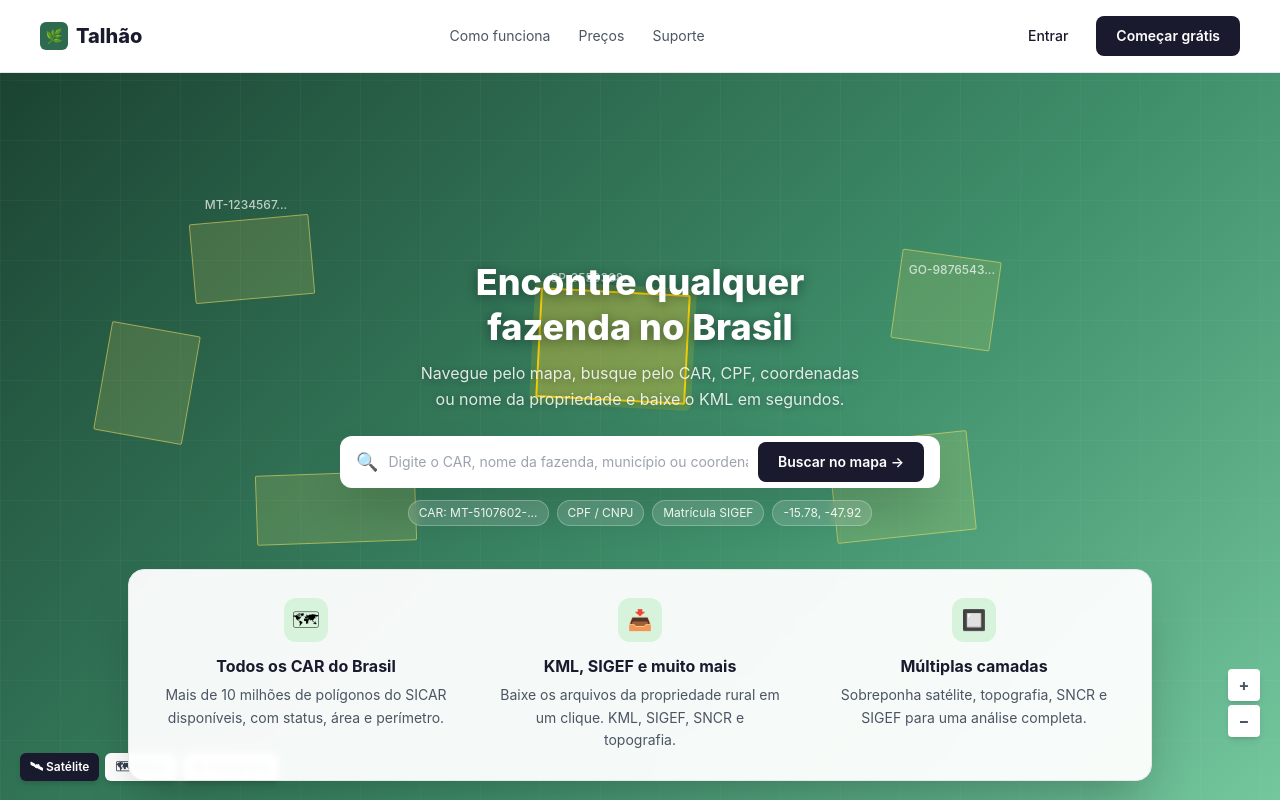
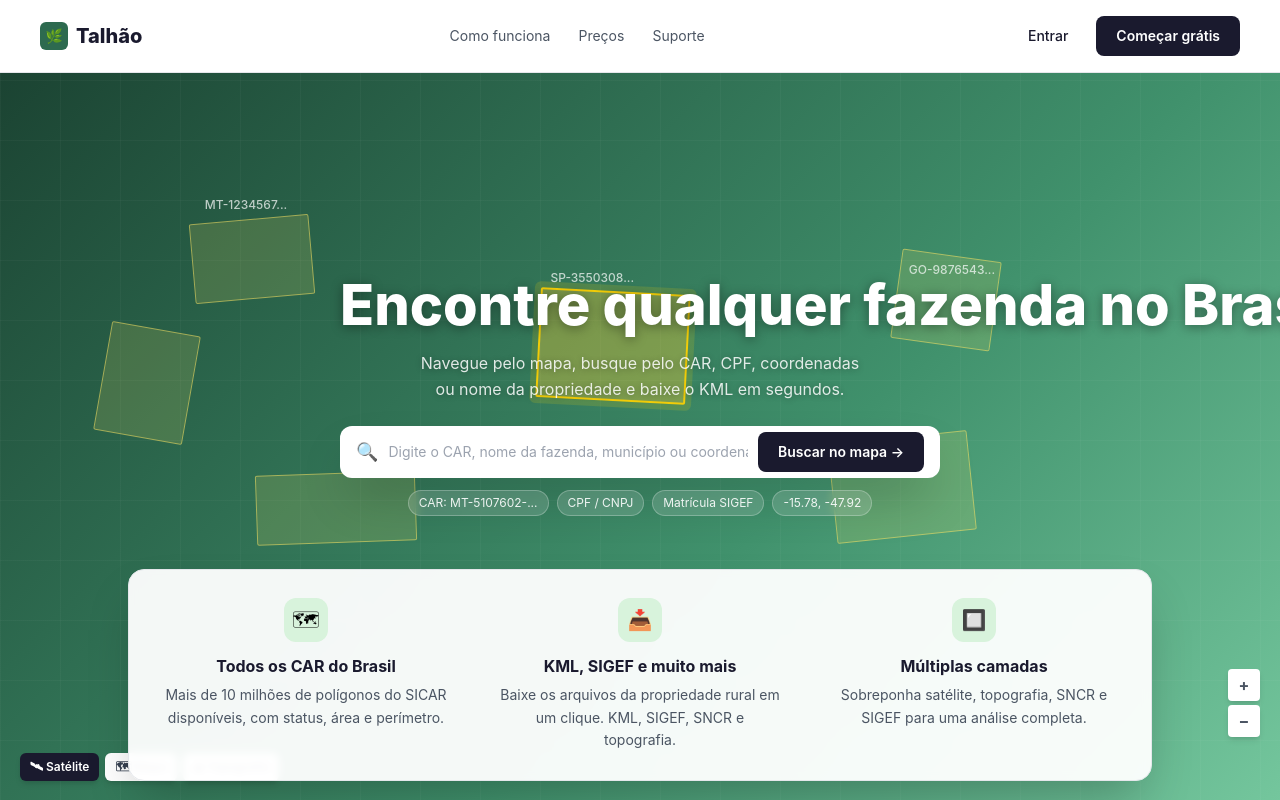
Before and after one commit to thiagomendes87/talhao-app, a Next.js app: page / in a window 1280 px wide. Shown: the top 800 px of the page. Built offline with nearby package versions, Linux system fonts and the light colour scheme.

Commit message:
style: keep hero title on one line

```diff
--- a/components/MapHero.tsx
+++ b/components/MapHero.tsx
@@ -49,8 +49,8 @@ export default function MapHero() {
 
       {/* Search overlay centralizado */}
       <div className="absolute top-[44%] left-1/2 -translate-x-1/2 -translate-y-1/2 w-[600px] max-w-[92vw] text-center">
-        <h1 className="text-4xl font-extrabold text-white leading-tight mb-2.5" style={{ textShadow: '0 2px 12px rgba(0,0,0,0.4)' }}>
-          Encontre qualquer<br />fazenda no Brasil
+        <h1 className="mb-2.5 whitespace-nowrap text-[clamp(1.9rem,4.8vw,3.5rem)] font-extrabold leading-tight text-white" style={{ textShadow: '0 2px 12px rgba(0,0,0,0.4)' }}>
+          Encontre qualquer fazenda no Brasil
         </h1>
         <p className="text-white/85 text-base mb-6 leading-relaxed" style={{ textShadow: '0 1px 6px rgba(0,0,0,0.3)' }}>
           Navegue pelo mapa, busque pelo CAR, CPF, coordenadas<br />ou nome da propriedade e baixe o KML em segundos.
```
